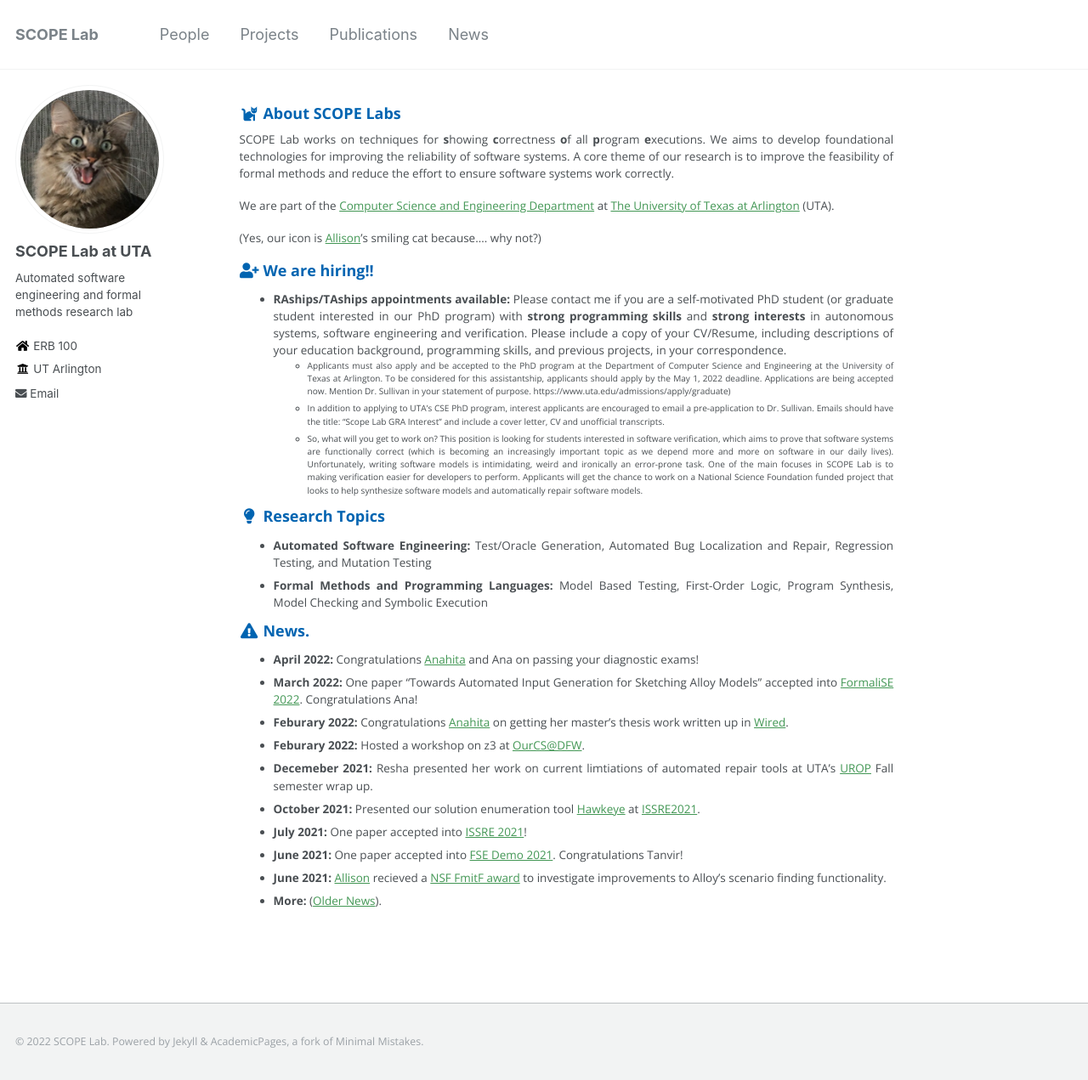
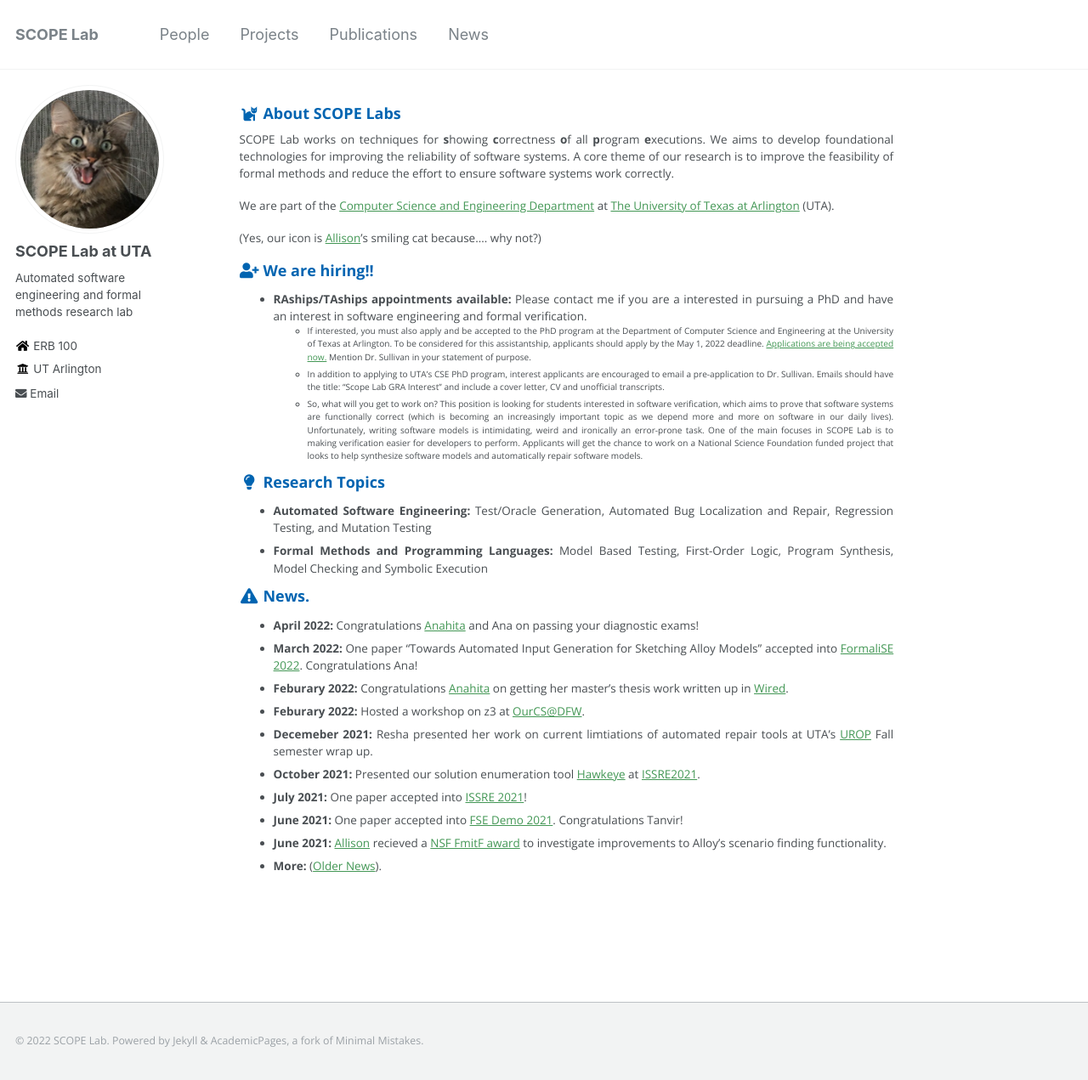
Before and after one commit to SCOPELabUTA/SCOPELabUTA.github.io, a Jekyll site: the page built from _pages/about.md, in a window 1280 px wide and 1271 px high. Shown: the whole window at 85% size. Built offline with Jekyll 4.4.1, drawn with Linux system fonts in a browser that asks for light colours.

Commit message:
Update about.md

```diff
--- a/_pages/about.md
+++ b/_pages/about.md
@@ -16,8 +16,8 @@ We are part of the [Computer Science and Engineering Department](https://www.uta
 (Yes, our icon is [Allison](https://allisonius.github.io/)'s smiling cat because.... why not?)
 
 ### <i class="fa fa-fw fa-user-plus" aria-hidden="true"></i> We are hiring!!
-* **RAships/TAships appointments available:** Please contact me if you are a self-motivated PhD student (or graduate student interested in our PhD program) with **strong programming skills** and **strong interests** in autonomous systems, software engineering and verification. Please include a copy of your CV/Resume, including descriptions of your education background, programming skills, and previous projects, in your correspondence.
-  *	Applicants must also apply and be accepted to the PhD program at the Department of Computer Science and Engineering at the University of Texas at Arlington. To be considered for this assistantship, applicants should apply by the May 1, 2022 deadline. Applications are being accepted now. Mention Dr. Sullivan in your statement of purpose. https://www.uta.edu/admissions/apply/graduate)
+* **RAships/TAships appointments available:** Please contact me if you are a interested in pursuing a PhD and have an interest in software engineering and formal verification.
+  *	If interested, you must also apply and be accepted to the PhD program at the Department of Computer Science and Engineering at the University of Texas at Arlington. To be considered for this assistantship, applicants should apply by the May 1, 2022 deadline. [Applications are being accepted now.](https://www.uta.edu/admissions/apply/graduate) Mention Dr. Sullivan in your statement of purpose.
   *	In addition to applying to UTA’s CSE PhD program, interest applicants are encouraged to email a pre-application to Dr. Sullivan. Emails should have the title: "Scope Lab GRA Interest" and include a cover letter, CV and unofficial transcripts.
   *	So, what will you get to work on? This position is looking for students interested in software verification, which aims to prove that software systems are functionally correct (which is becoming an increasingly important topic as we depend more and more on software in our daily lives). Unfortunately, writing software models is intimidating, weird and ironically an error-prone task. One of the main focuses in SCOPE Lab is to making verification easier for developers to perform. Applicants will get the chance to work on a National Science Foundation funded project that looks to help synthesize software models and automatically repair software models.
 
```
